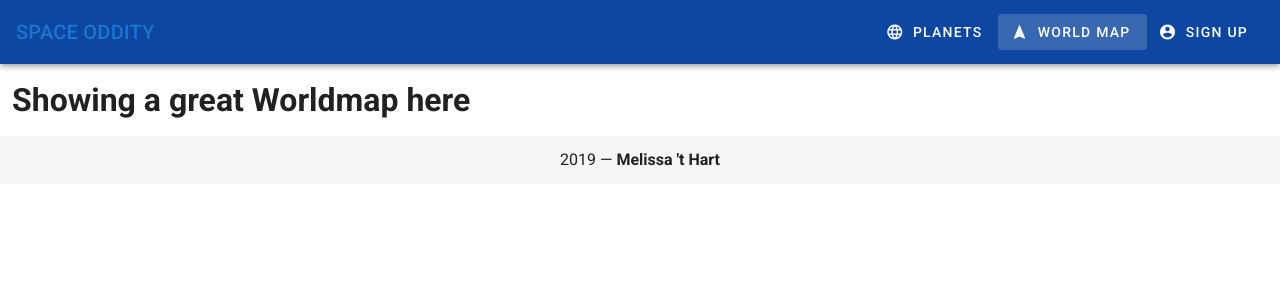
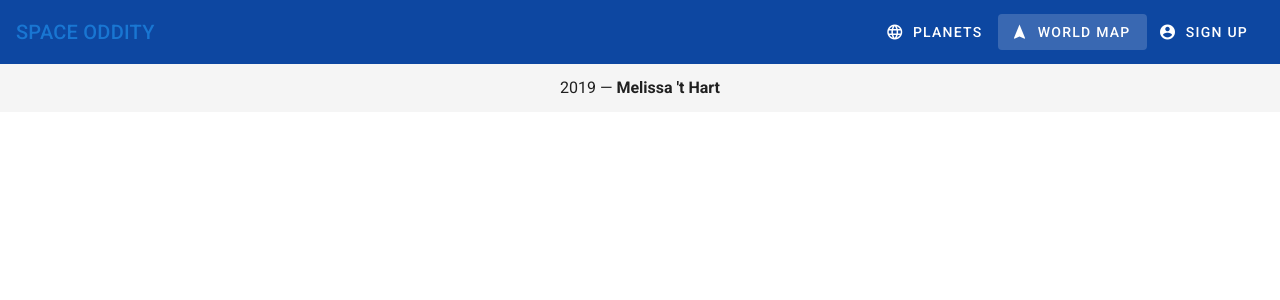
Before and after one commit to MelissaDTH/Space-Oddity, a Vue app: page /world-map in a window 1280 px wide. Shown: the top 300 px of the page. Built offline with nearby package versions, Linux system fonts and the light colour scheme.

Commit message:
basic routing for worldmap

```diff
--- a/package.json
+++ b/package.json
@@ -49,7 +49,7 @@
     "parserOptions": {
       "parser": "babel-eslint",
       "no-console": 6,
-        "no-debugger": 1
+      "no-debugger": 1
     }
   },
   "prettier": {
--- a/src/components/HomePage.vue
+++ b/src/components/HomePage.vue
@@ -2,7 +2,7 @@
   <v-container fluid fill-height style="max-height: 100vh" class="home-page">
     <!-- v-layout puts all text on top of image -->
     <v-layout justify-center align-center column pa-5>
-      <div class="display-4 font-weight-black white--text text-xs-center">
+      <div class="display-4 font-weight-black white--text text-xs-center mb-5">
         EXPLORE SPACE
       </div>
       <div class="display-4 font-weight-black white--text text-xs-center mb-12">
--- a/src/router/index.js
+++ b/src/router/index.js
@@ -37,7 +37,14 @@ const routes = [
 const router = new VueRouter({
   mode: 'history',
   base: process.env.BASE_URL,
-  routes
+  routes,
+  scrollBehavior(_to, _from, savedPosition) {
+    if (savedPosition) {
+      return savedPosition;
+    } else {
+      return { x: 0, y: 0 };
+    }
+  }
 });
 
 export default router;
--- a/src/views/Worldmap.vue
+++ b/src/views/Worldmap.vue
@@ -1,13 +1,18 @@
 <template>
-  <v-container fluid>
-    <v-layout>
-      <h1>Showing a great Worldmap here</h1>
-    </v-layout>
-  </v-container>
+  <span>
+    <WorldMap />
+
+  </span>
 </template>
+
 <script>
+// @ is an alias to /src
+import WorldMap from '@/components/WorldMap/WorldMap'
+
 export default {
-  name: 'Worldmap'
+  name: 'WorldMapView',
+  components: {
+    WorldMap
+  }
 };
 </script>
-<style scoped></style>
```
Also changed, not shown: src/components/WorldMap/WorldMap.vue (added).
